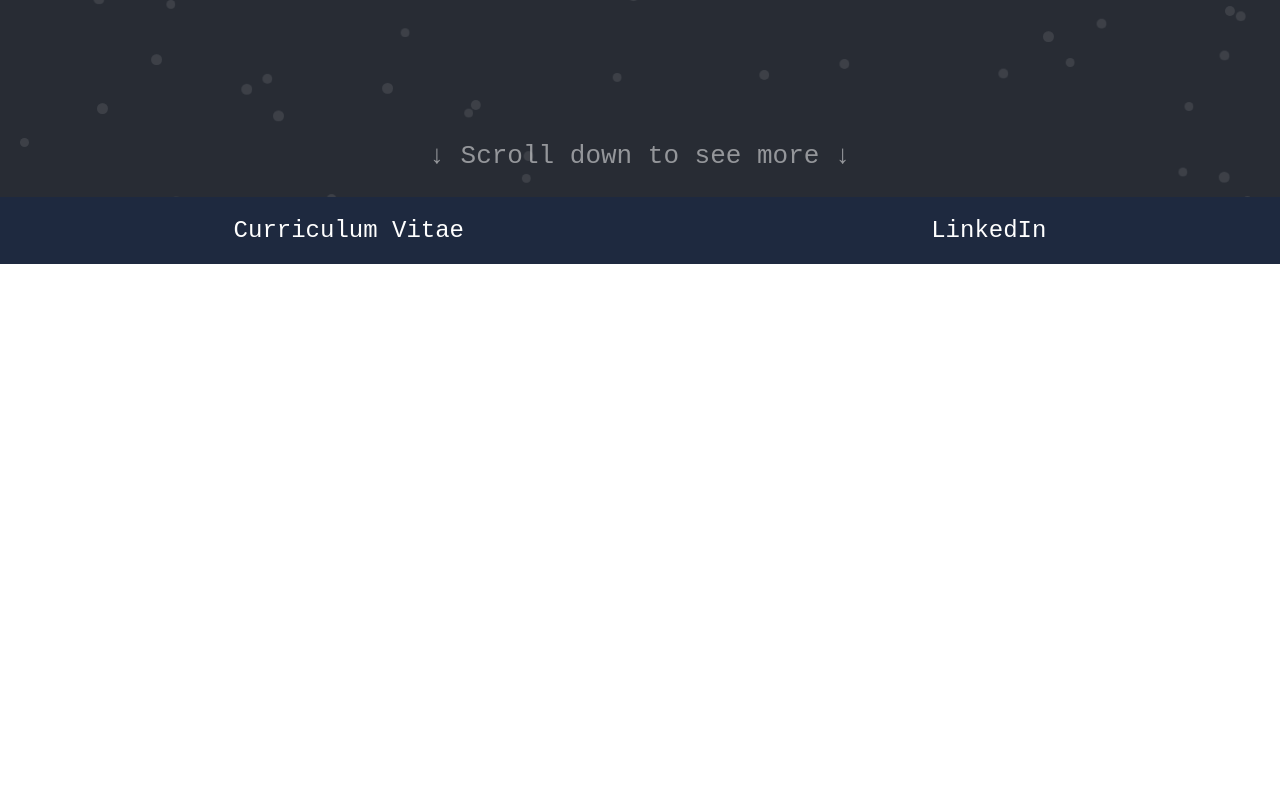
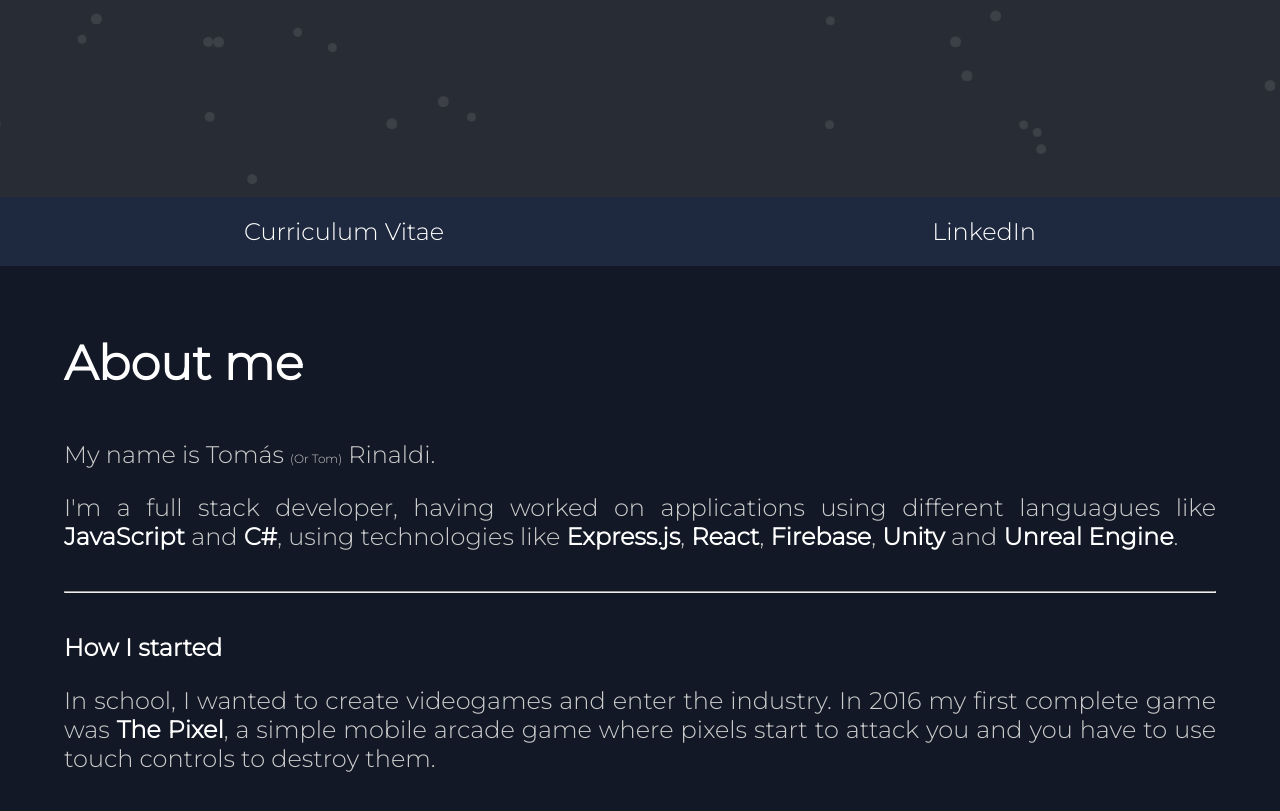
Before and after one commit to tomi901/personal-webpage, a React (Create React App) app: page / in a window 1280 px wide. Shown: the part 603-1414 px from the top of the page. Built offline with nearby package versions, Linux system fonts and the light colour scheme.

Commit message:
Added about me section

```diff
--- a/src/App.scss
+++ b/src/App.scss
@@ -1,10 +1,12 @@
-@import url('https://fonts.googleapis.com/css2?family=Roboto+Mono&display=swap');
+@import url('https://fonts.googleapis.com/css2?family=Roboto+Mono&family=Montserrat:wght@300&display=swap');
 
 .App {
-  font-family: 'Inconsolata', monospace;
+  font-family: 'Montserrat', sans-serif;
 }
 
-header {
+.App header {
+  font-family: 'Inconsolata', monospace;
+
   text-align: center;
   background: #282c34;
   color: white;
@@ -51,7 +53,62 @@ header {
 }
 
 .App-content {
+  font-family: 'Montserrat', sans-serif;
+
   min-height: 1000px;
+  background-color: #121825;
+  color: white;
+
+  section {
+    padding: 20px 5%;
+  }
+
+  h1 {
+    font-size: 48px;
+  }
+
+  p {
+    font-size: 24px;
+    color: #CCC;
+
+    @media (min-width : 600px) {
+      text-align: justify;
+    }
+
+    .small {
+      font-size: 12px;
+    }
+
+    strong {
+      font-weight: 800;
+      color: white;
+    }
+  }
+
+  hr {
+    margin: 40px 0px;
+  }
+
+  .media-container {
+    max-width: 560px;
+    margin: 50px auto;
+  }
+
+  .video-container {
+    position: relative;
+    padding-bottom: 56.25%;
+    padding-top: 30px;
+    height: 0;
+    overflow: hidden;
+  }
+
+  .video-container iframe, .video-container object, .video-container embed {
+    position: absolute;
+    top: 0;
+    left: 0;
+    width: 100%;
+    height: 100%;
+  }
 }
 
 .btn-array {
--- a/src/App.tsx
+++ b/src/App.tsx
@@ -29,7 +29,6 @@ function AppHeader() {
           <h1>Tomás Rinaldi</h1>
           <h2>Developer</h2>
         </div>
-        <p className="see-more">↓ Scroll down to see more ↓</p>
   </header>
 }
 
@@ -46,7 +45,40 @@ function AppContent() {
     <div className="btn-array">
       {links.map((v, i) => <a key={i} className="btn" href={v.link} rel="noreferrer" target="_blank">{v.displayName}</a>)}
     </div>
+    <section>
+      <h1>About me</h1>
+      <p>
+        My name is Tomás <span className="small">(Or Tom)</span> Rinaldi.
+      </p>
+      <p>
+        I'm a full stack developer, having worked on applications using different languagues like <strong>JavaScript</strong> and <strong>C#</strong>, using technologies like <strong>Express.js</strong>, <strong>React</strong>, <strong>Firebase</strong>, <strong>Unity</strong> and <strong>Unreal Engine</strong>.
+      </p>
+      <p>
+      </p>
+      <hr></hr>
+      <h2>How I started</h2>
+      <p>
+        In school, I wanted to create videogames and enter the industry. In 2016 my first complete game was <strong>The Pixel</strong>, a simple mobile arcade game where pixels start to attack you and you have to use touch controls to destroy them.
+      </p>
+      <YoutubeVideo src="https://www.youtube.com/embed/D5NZZCRSHqw" />
+    </section>
   </section>
+}
+
+function YoutubeVideo(props: { src: string}) {
+  return <div className="media-container">
+    <div className="video-container">
+      <iframe width="560"
+        height="315"
+        src={props.src}
+        title="YouTube video player"
+        allow="accelerometer; clipboard-write; encrypted-media; gyroscope; picture-in-picture"
+        frameBorder="0"
+        allowFullScreen={true}
+        >
+      </iframe>
+    </div>
+  </div>
 }
 
 
```
